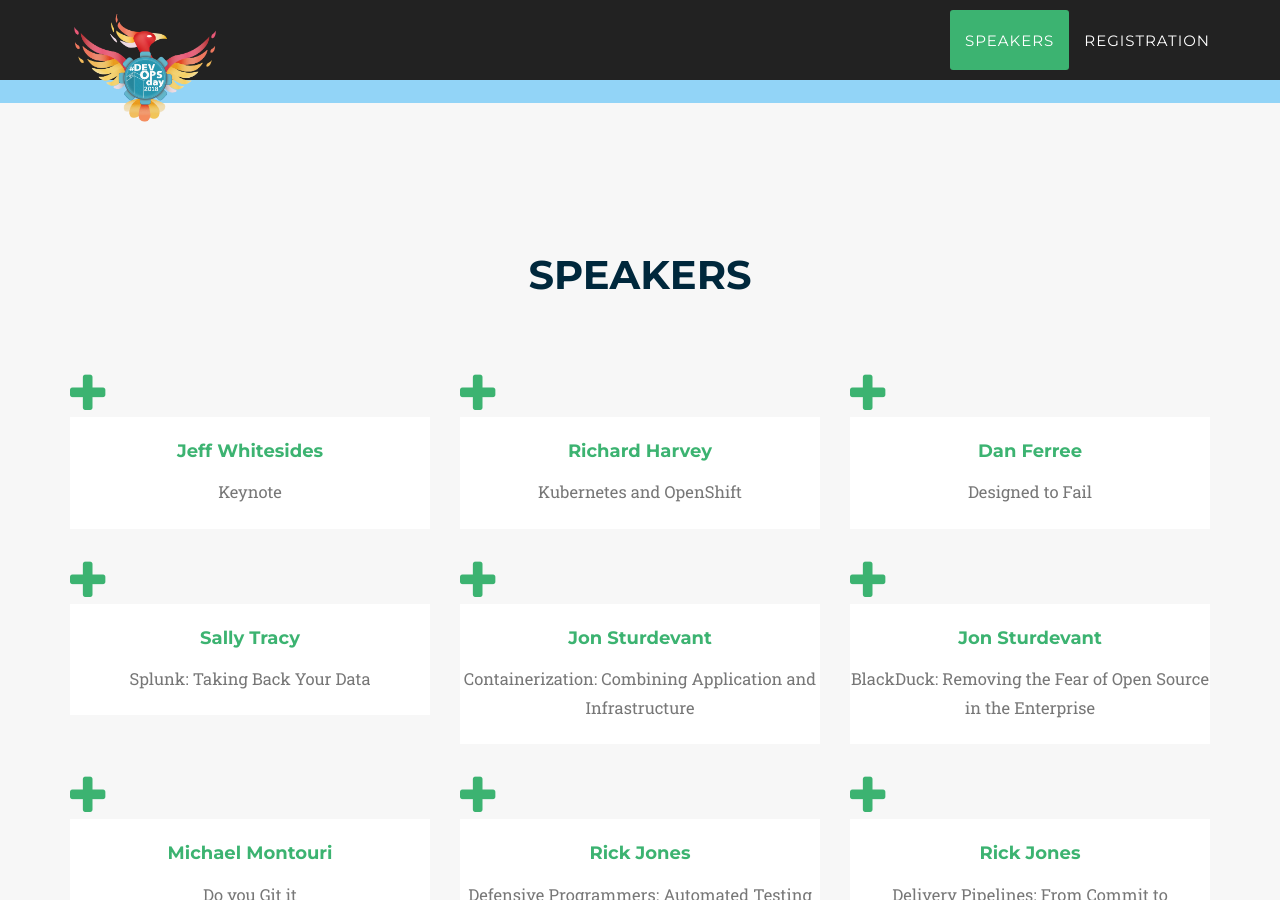
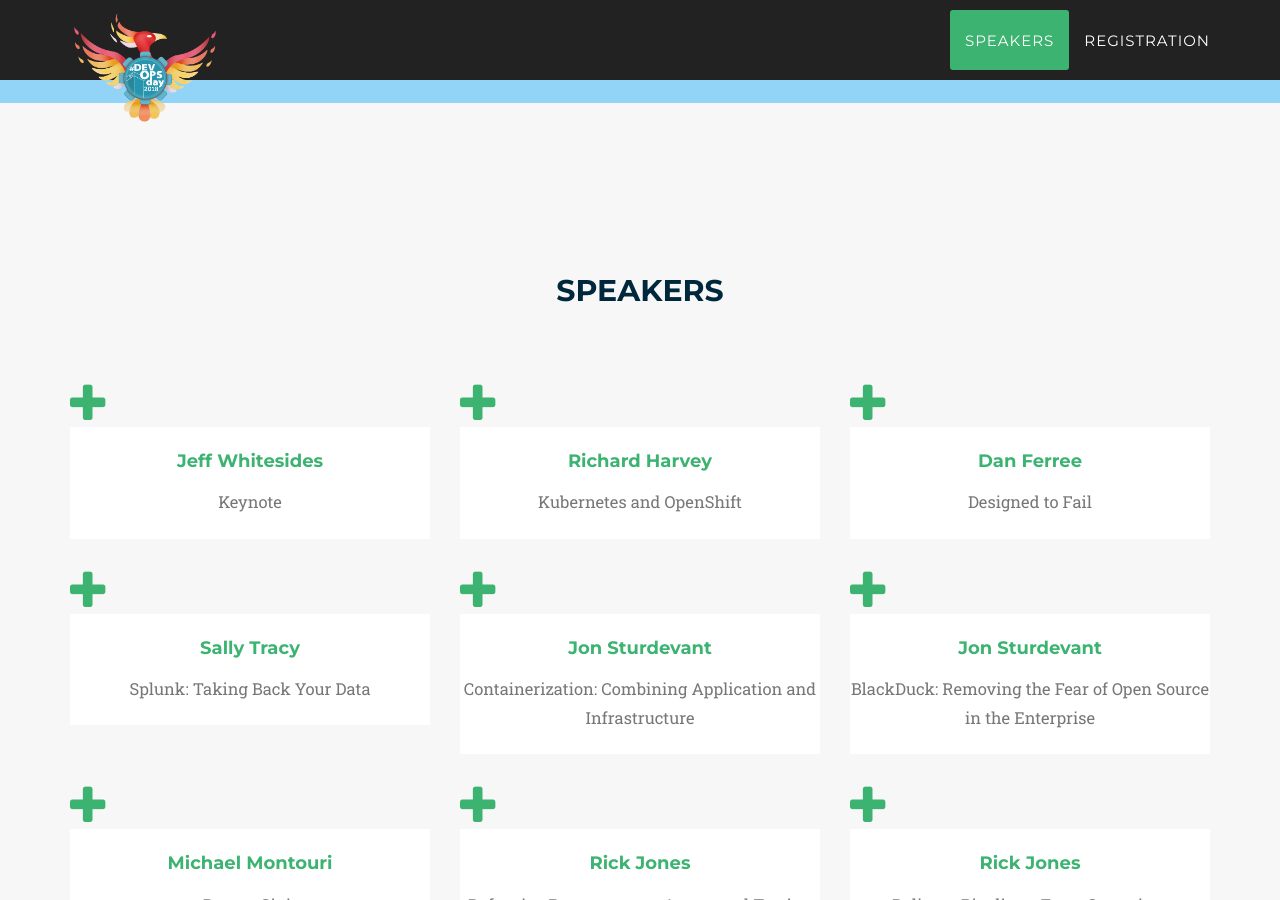
Before and after one commit to reaton333/demo-dev-ops-day, a Jekyll site: the page built from index.html, in a window 1280 px wide and 900 px high, scrolled down 797 px. Built offline with Jekyll 4.4.1, drawn with Linux system fonts in a browser that asks for light colours; some web fonts are replaced.

Commit message:
Update speakers.html

```diff
--- a/_includes/2017_data/speakers.html
+++ b/_includes/2017_data/speakers.html
@@ -3,7 +3,7 @@
         <div class="container">
             <div class="row">
                 <div class="col-lg-12 text-center">
-                    <h2 class="section-heading">Speakers</h2>
+                    <h1 class="section-heading">Speakers</h1>
                     <h3 class="section-subheading text-muted"></h3>
                 </div>
             </div>
```
